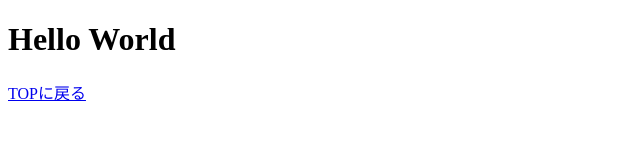
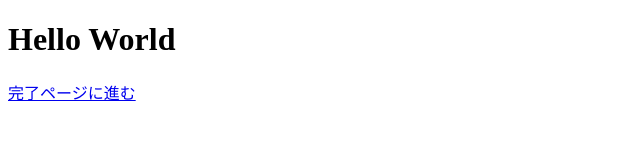
Before and after one commit to daichi-s0826/sugiyama-test, a plain HTML site: page docs/index.html in a window 1280 px wide. Shown: the whole page, without its empty margins (0-640 px from the left). Drawn offline with Linux system fonts and the light colour scheme.

Commit message:
Update index.html

```diff
--- a/docs/index.html
+++ b/docs/index.html
@@ -6,6 +6,6 @@
 <body>
   <h1>Hello World</h1>
 
-  <a href="https://daichi-s0826.github.io/sugiyama-test/complete">TOPに戻る</a>
+  <a href="https://daichi-s0826.github.io/sugiyama-test/complete">完了ページに進む</a>
 </body>
 </html>
```
